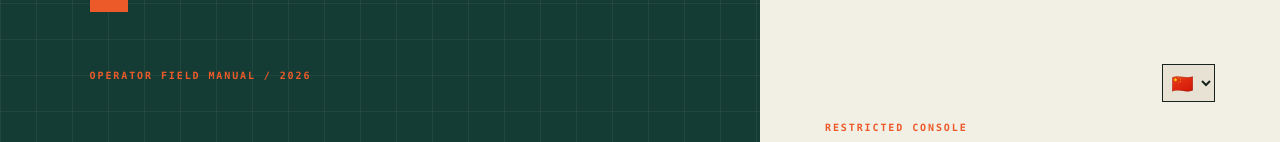
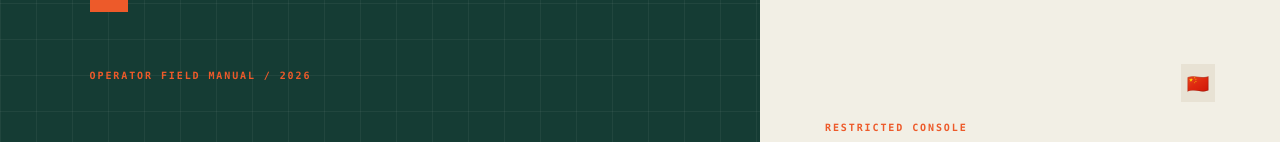
Before and after one commit to emilybacher/opencode2api, a plain HTML site: page webui/index.html in a window 1280 px wide. Shown: the part 141-283 px from the top of the page. Drawn offline with Linux system fonts and the light colour scheme; no server answers.

Commit message:
feat(webui): borderless flag selector without dropdown arrow

```diff
--- a/webui/styles.css
+++ b/webui/styles.css
@@ -319,10 +319,15 @@ pre,
   min-width: 34px;
   height: 38px;
   padding: 0 4px;
-  border: 1px solid var(--ink);
+  border: 0;
+  background: transparent;
+  appearance: none;
+  -webkit-appearance: none;
+  -moz-appearance: none;
   font-size: 18px;
   line-height: 1;
   text-align: center;
+  cursor: pointer;
   background: transparent;
   color: var(--ink);
   font-weight: 700;
```
